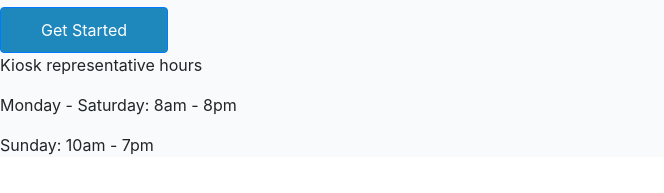
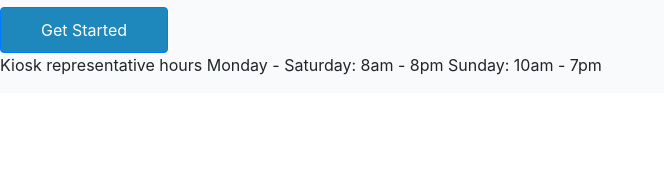
Before and after one commit to saraisatiger/woco-hack, a website: page app.html in a window 1280 px wide. Shown: the part 79-272 px from the top of the page, without its empty margins (0-664 px from the left). Drawn offline with nearby package versions, Linux system fonts and the light colour scheme; files that its build step writes are made by us from their sources.

Commit message:
working on get started page

```diff
--- a/app.html
+++ b/app.html
@@ -28,7 +28,7 @@
 		<div class="kiosk-representative">
 			<p class="kiosk-rep-title">Kiosk representative hours</p>
 			<p class="kiosk-hours">Monday - Saturday: 8am - 8pm</p>
-			<p class="kiosk">Sunday: 10am - 7pm</p>
+			<p class="kiosk-hours">Sunday: 10am - 7pm</p>
 
 		</div>
 
--- a/scss/_get-started.scss
+++ b/scss/_get-started.scss
@@ -18,3 +18,11 @@ button.btn.btn-primary {
   background: $color-blue;
   padding: 10px 40px;
 }
+
+.kiosk-representative {
+  display: block;
+}
+
+.kiosk-rep-title, .kiosk-hours {
+  display: inline-block;
+}
```
